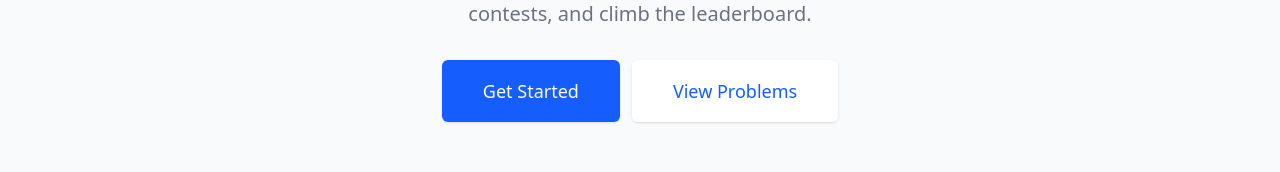
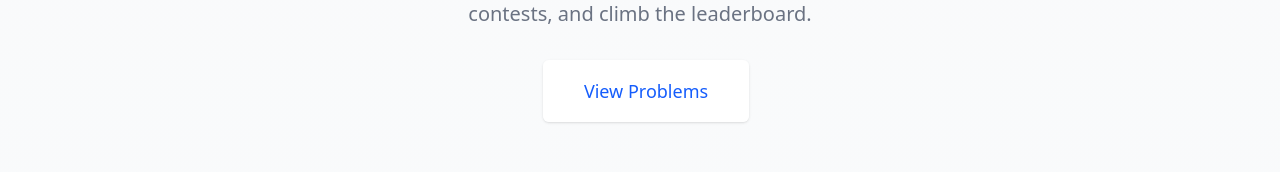
Before and after one commit to AbhishekSaini9520/CodingPlatform, a React (Vite) app in the folder Frontend/: page / in a window 1280 px wide. Shown: the part 345-517 px from the top of the page. Built offline with nearby package versions, Linux system fonts and the light colour scheme; no server answers.

Commit message:
home update

```diff
--- a/Frontend/src/pages/Home.jsx
+++ b/Frontend/src/pages/Home.jsx
@@ -19,14 +19,14 @@
                                 Join our community of developers. Practice coding problems, participate in contests, and climb the leaderboard.
                             </p>
                             <div className="mt-5 max-w-md mx-auto sm:flex sm:justify-center md:mt-8">
-                                <div className="rounded-md shadow">
+                                {/* <div className="rounded-md shadow">
                                     <Link
                                         to="/register"
                                         className="w-full flex items-center justify-center px-8 py-3 border border-transparent text-base font-medium rounded-md text-white bg-blue-600 hover:bg-blue-700 md:py-4 md:text-lg md:px-10"
                                     >
                                         Get Started
                                     </Link>
-                                </div>
+                                </div> */}
                                 <div className="mt-3 rounded-md shadow sm:mt-0 sm:ml-3">
                                     <Link
                                         to="/problems"
```
